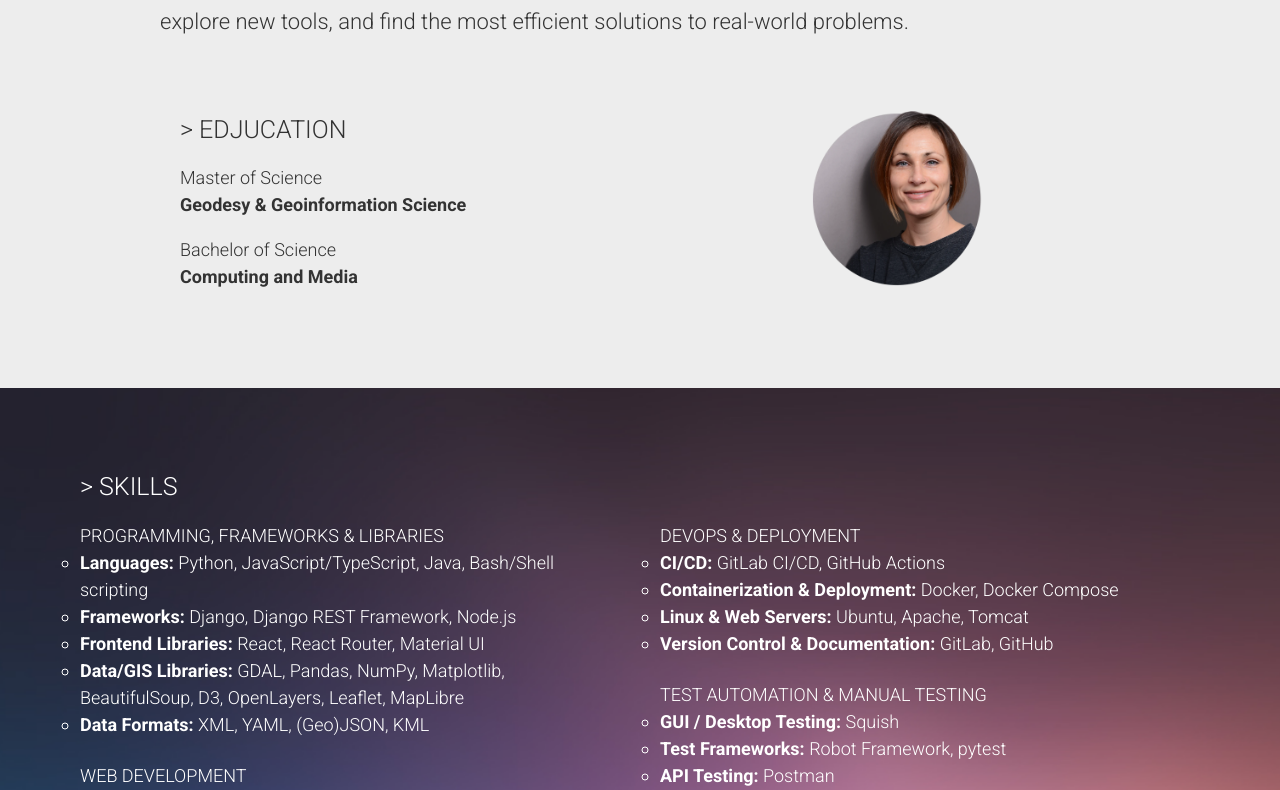
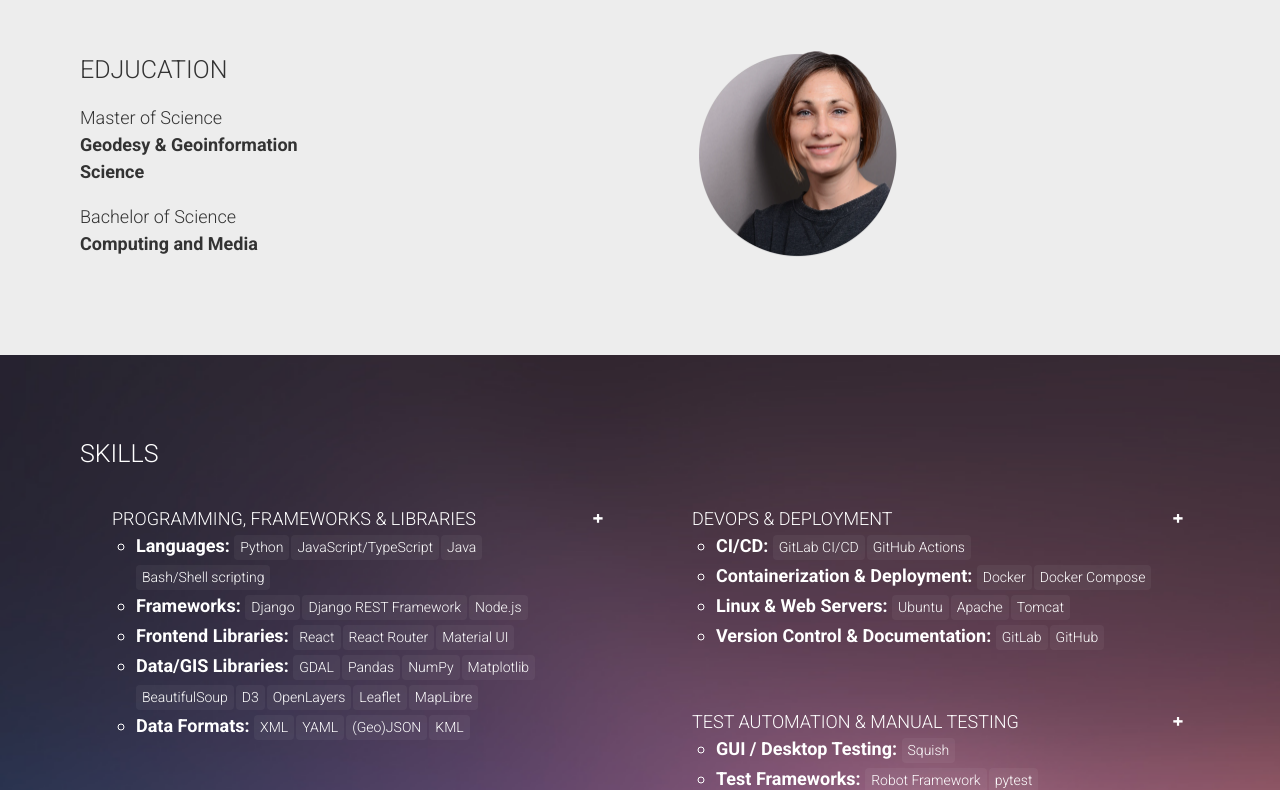
Before and after one commit to missserious/jernst, a React (Vite) app: page / in a window 1280 px wide. Shown: the part 638-1428 px from the top of the page. Built offline with nearby package versions, Linux system fonts and the light colour scheme.

Commit message:
feat: implement skill accordion

```diff
--- a/src/components/Main.tsx
+++ b/src/components/Main.tsx
@@ -1,3 +1,4 @@
+import { useState } from 'react';
 import juliaErnst from '../assets/julia-ernst.webp';
 import skills from '../data/data';
 import type { SkillSection, SkillGroup } from '../data/data';
@@ -23,7 +24,7 @@ export default function Main() {
 function Welcome() {
   return (
     <section id="welcome">
-      <h3>&gt; HELLO</h3>
+      <h3>HELLO</h3>
       <div className="responsive">
         <p>
           I'm passionate about everything related to{' '}
@@ -61,7 +62,7 @@ function Welcome() {
 function Education() {
   return (
     <section id="education">
-      <h3>&gt; EDJUCATION</h3>
+      <h3>EDJUCATION</h3>
       <p>
         <span>Master of Science</span>
         <span>
@@ -81,7 +82,7 @@ function Education() {
 function ProfileImage() {
   return (
     <section id="profil">
-      <img src={juliaErnst} alt="Julia Ernst" />
+      <img src={juliaErnst} alt="Julia Ernst" className="profile-picture" />
     </section>
   );
 }
@@ -89,7 +90,7 @@ function ProfileImage() {
 function SkillList() {
   return (
     <>
-      <h3>&gt; SKILLS</h3>
+      <h3>SKILLS</h3>
       <ul className="skill-container">
         {skills.map((section: SkillSection) => (
           <Skills key={section.title} section={section} />
@@ -104,17 +105,37 @@ interface SkillsProps {
 }
 
 function Skills({ section }: SkillsProps) {
+  const [isOpen, setIsOpen] = useState(true);
+
+  function handleToggle() {
+    setIsOpen(isOpen => !isOpen);
+  }
+
   return (
-    <li className="skill-section">
-      <div className="section-title">{section.title.toUpperCase()}</div>
+    <li
+      className={`skill-section ${isOpen ? 'open' : ''}`}
+      onClick={handleToggle}
+    >
+      <span className="section-title">{section.title.toUpperCase()}</span>
+      <span className="icon">{isOpen ? '+' : '-'}</span>
+      {isOpen && (
         <ul className="skill-groups">
           {section.skills.map((skill: SkillGroup) => (
             <li key={skill.label} className="skill-group">
               <span className="skill-label">{skill.label}: </span>
-            <span className="skill-items">{skill.items.join(', ')}</span>
+              {/* <span className="skill-items">{skill.items.join(', ')}</span> */}
+
+              <span className="skill-items">
+                {skill.items.map(item => (
+                  <span key={item} className="skill-item">
+                    {item}
+                  </span>
+                ))}
+              </span>
             </li>
           ))}
         </ul>
+      )}
     </li>
   );
 }
--- a/src/index.css
+++ b/src/index.css
@@ -199,7 +199,7 @@ main {
   display: flex;
   flex-direction: column;
   gap: 2rem;
-  padding: 2rem;
+  padding: 0rem;
 }
 
 #welcome p {
@@ -216,6 +216,21 @@ main {
   max-width: 100%;
 }
 
+#profil {
+  display: flex;
+  justify-content: center;
+  align-items: center;
+  margin: 0 auto;
+}
+
+.profile-picture {
+  transition: transform 0.3s;
+}
+
+.profile-picture:hover {
+  transform: scale(1.05);
+}
+
 .merged {
   display: none;
 }
@@ -225,7 +240,7 @@ main {
     flex-direction: row;
     flex-wrap: wrap;
     gap: 3rem;
-    padding: 5rem 10rem;
+    padding: 5rem 5rem;
     align-items: flex-start;
   }
 
@@ -234,34 +249,30 @@ main {
     max-width: 100%;
   }
 
-  /* TODO: Desktop padding-left: 100px  */
   #education {
-    flex: 1;
-    padding-left: 20px;
+    flex: 2;
   }
 
   #profil {
-    flex: 1;
-  }
-
-  #profil {
+    flex: 6;
     display: flex;
     justify-content: center;
   }
 
   #profil img {
-    max-width: 170px;
+    max-width: 200px;
     width: 100%;
     height: auto;
   }
 
   /* TODO: Hardcoded */
   #welcome p {
-    font-size: 1.375rem;
+    /* font-size: 1.375rem; */
     line-height: 1.65;
   }
 
   .responsive {
+    /* padding-left: 1rem; */
     display: none; /* alle einzelnen verstecken */
   }
   .merged {
@@ -277,7 +288,7 @@ main {
   display: flex;
   flex-direction: column;
   width: 100%;
-  min-height: 800px;
+  /* min-height: 800px; */
   padding: 5rem;
   overflow: hidden;
   color: var(--color-text-skills);
@@ -299,6 +310,45 @@ main {
 .skills-container > * {
   position: relative;
   z-index: 1;
+}
+
+.skill-section {
+  cursor: pointer;
+  display: grid;
+  grid-template-columns: 1fr auto;
+  padding: 1rem 1rem 1rem 2rem;
+}
+
+.skill-section:hover {
+  background-color: rgba(255, 255, 255, 0.05);
+}
+
+ul.skill-groups {
+  grid-column: span 2;
+  padding-left: 30px;
+  padding-left: 1.5rem; /* oder 24px */
+}
+
+.icon {
+  font-weight: bold;
+}
+
+.icon {
+  display: inline-block;
+  transition: transform 0.3s ease;
+}
+
+.skill-section.open .icon {
+  transform: rotate(90deg);
+}
+
+.skill-items span {
+  display: inline-block;
+  background-color: rgba(255, 255, 255, 0.05);
+  padding: 2px 6px;
+  border-radius: 4px;
+  margin: 2px 2px 2px 0;
+  font-size: 0.875rem;
 }
 
 @media screen and (min-width: 992px) {
```
Lines whose indentation alone changed are shown as unchanged.
